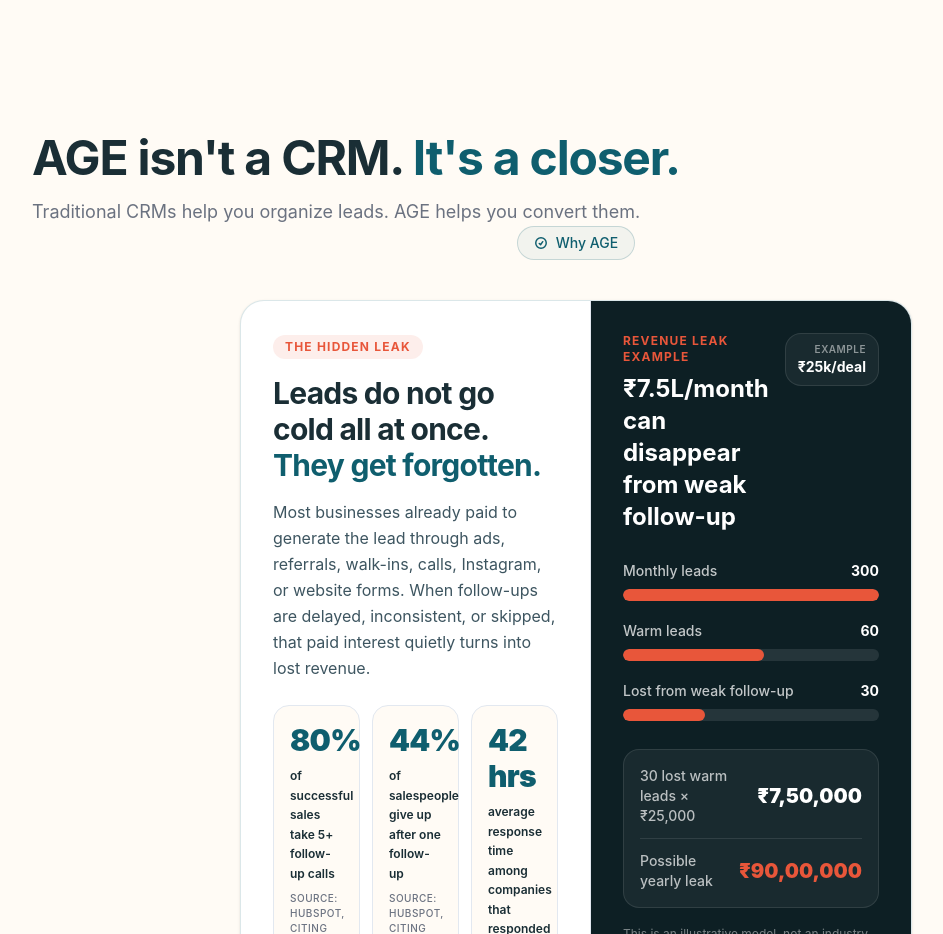
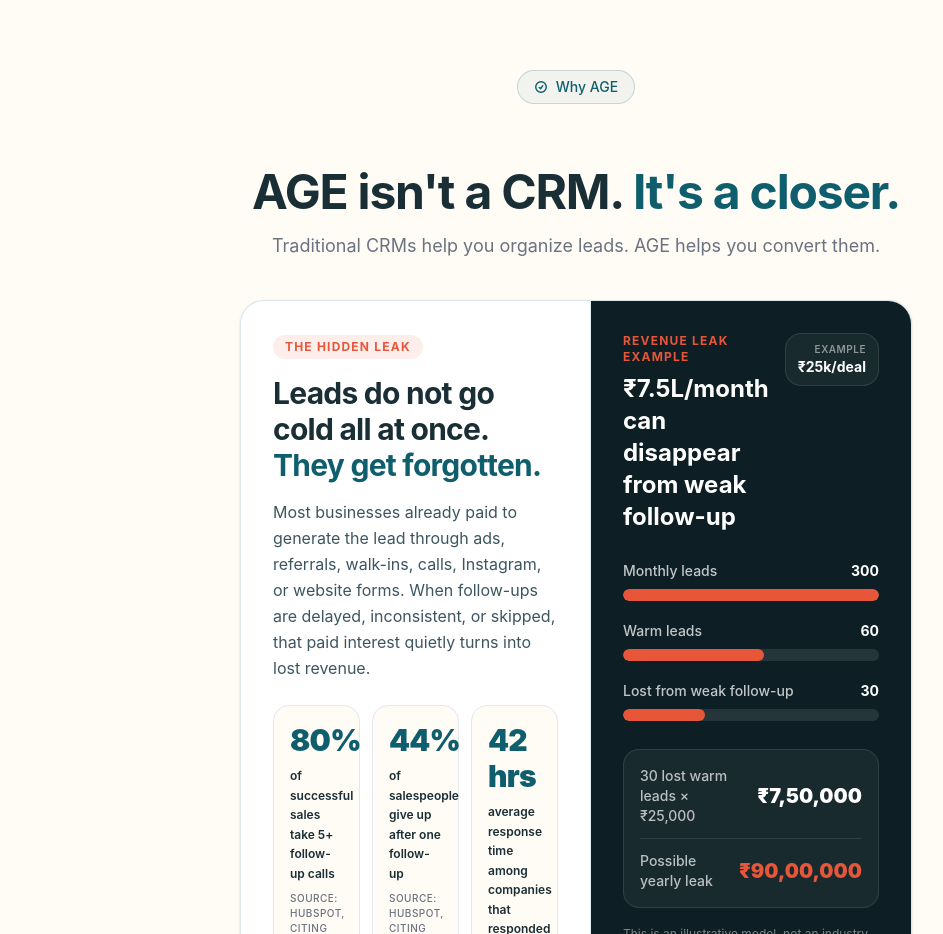
Before and after one commit to Pratham0-7/AutoGrowEcoFrontend, a React (Vite) app: page / in a window 1280 px wide. Shown: the part 1820-2754 px from the top of the page, without its empty margins (64-1007 px from the left). Built offline with nearby package versions, Linux system fonts and the light colour scheme; no server answers.

Commit message:
moved the AGE isnt a CRM

```diff
--- a/src/components/WhyPage.jsx
+++ b/src/components/WhyPage.jsx
@@ -71,14 +71,7 @@
       <div className="absolute top-0 left-0 right-0 h-px bg-linear-to-r from-transparent via-slate-200 to-transparent" />
 
       <div className="mx-auto max-w-6xl px-4 sm:px-6 lg:px-8">
-        <h2 className="mt-16 text-4xl font-bold tracking-tight text-[#1A2E35] sm:text-5xl">
-          AGE isn't a CRM.{" "}
-          <span className="text-[#0F5E6E]">It's a closer.</span>
-        </h2>
-
-        <p className="mt-4 text-lg text-[#6B7280]">
-          Traditional CRMs help you organize leads. AGE helps you convert them.
-        </p>
+        {/* Header */}
         <div
           ref={headerRef}
           style={{
@@ -106,6 +99,17 @@
           </div>
 
           {/* Lead loss proof section */}
+
+          <h2 className="mt-16 text-4xl font-bold tracking-tight text-[#1A2E35] sm:text-5xl">
+            AGE isn't a CRM.{" "}
+            <span className="text-[#0F5E6E]">It's a closer.</span>
+          </h2>
+
+          <p className="mt-4 text-lg text-[#6B7280]">
+            Traditional CRMs help you organize leads. AGE helps you convert
+            them.
+          </p>
+
           <div
             ref={proofRef}
             style={{
```
